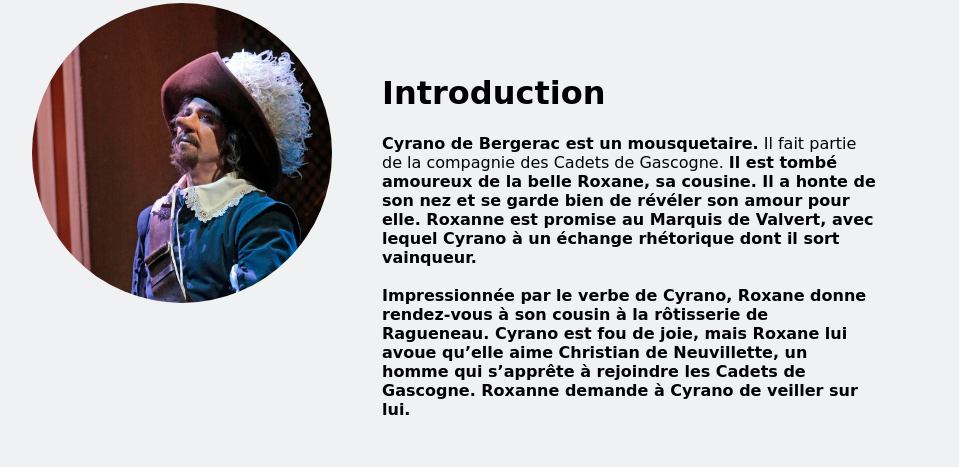
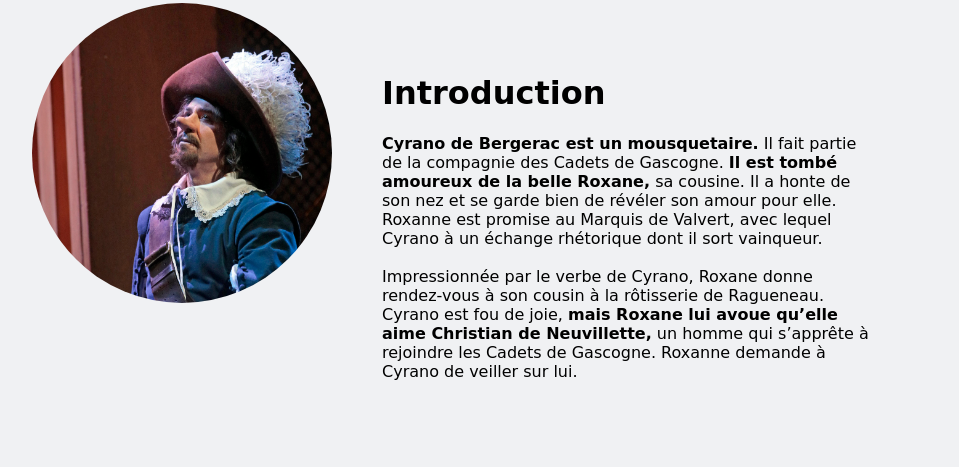
Before and after one commit to MirkoTV/cyrano, a plain HTML site: page index.html in a window 1280 px wide. Shown: the part 1028-1495 px from the top of the page, without its empty margins (160-1119 px from the left). Drawn offline with Linux system fonts and the light colour scheme; a web font is replaced by a local one.

Commit message:
Update index.html

```diff
--- a/index.html
+++ b/index.html
@@ -27,7 +27,7 @@
             <div style="padding: 50px">
                 <h1>Introduction</h1>
                 <b>Cyrano de Bergerac est un mousquetaire.</b> Il fait partie de la compagnie des Cadets de Gascogne. <b>Il est
-                tombé amoureux de la belle Roxane,<b/> sa cousine. Il a honte de son nez et se garde bien de révéler son
+                tombé amoureux de la belle Roxane,</b> sa cousine. Il a honte de son nez et se garde bien de révéler son
                 amour pour elle. Roxanne est promise au Marquis de Valvert, avec lequel Cyrano à un échange rhétorique
                 dont il sort vainqueur.
                 <br />
```
